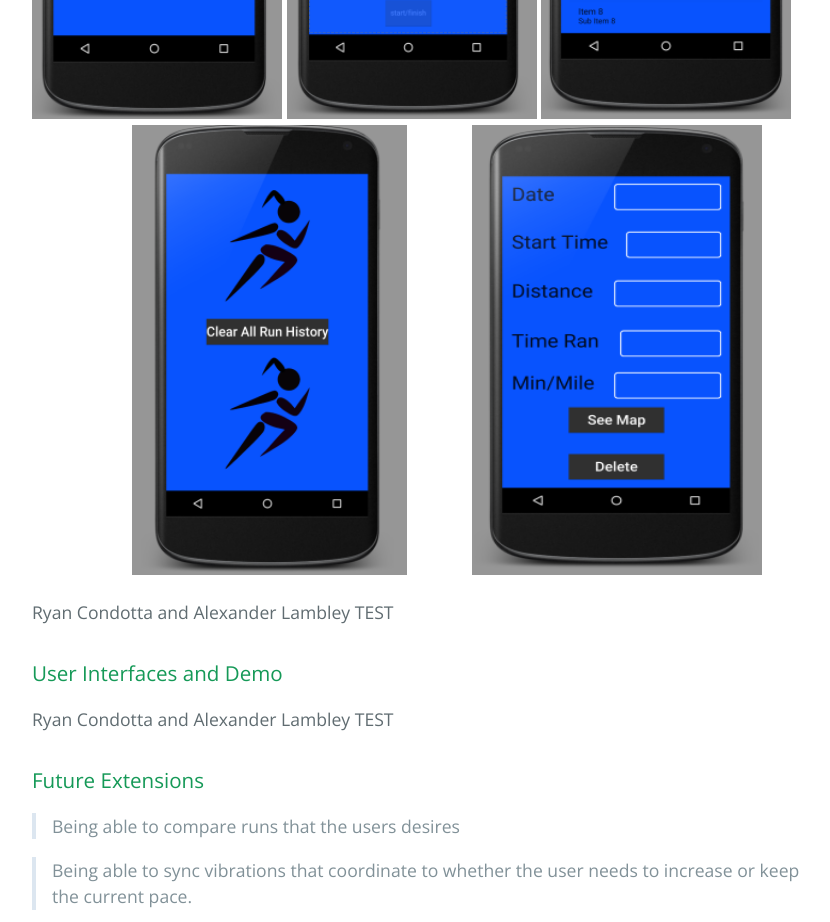
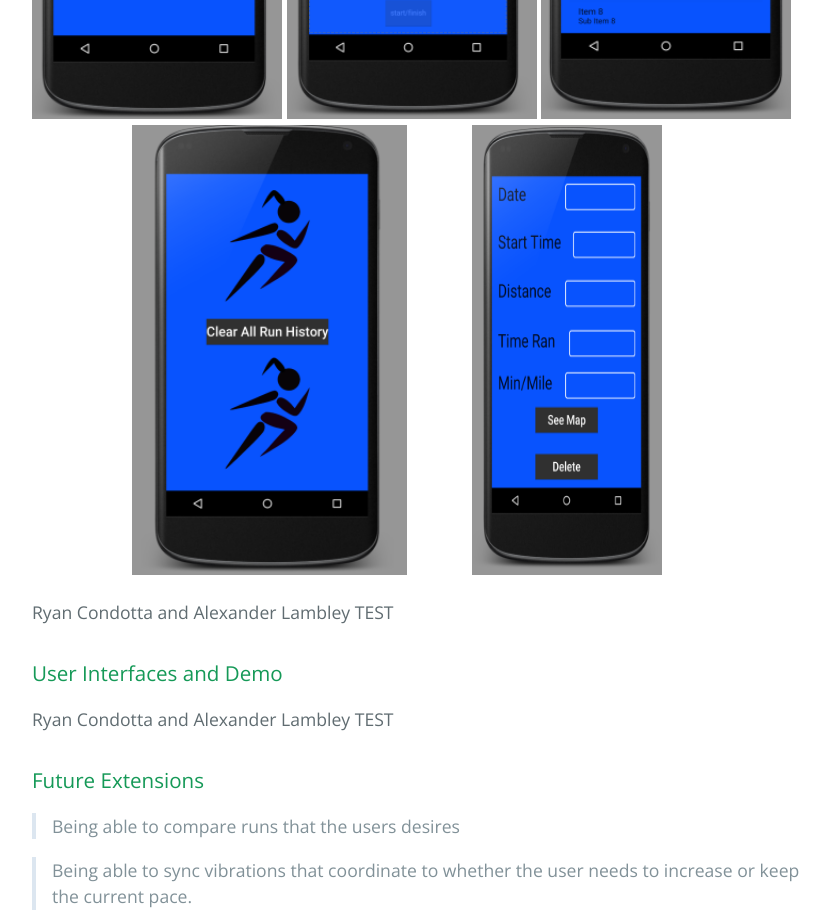
Before and after one commit to alambley/RunTrak, a plain HTML site: page index.html in a window 1280 px wide. Shown: the part 1480-2402 px from the top of the page, without its empty margins (192-1022 px from the left). Drawn offline with nearby package versions, Linux system fonts and the light colour scheme.

Commit message:
Update index.html

```diff
--- a/index.html
+++ b/index.html
@@ -63,7 +63,7 @@ been successful.</p>
 
 <img src="images/image4.png" style="padding-left:100px" alt="Smiley face" height="450" width="375">
 
-<img src="images/image5.png" style="padding-left:60px" alt="Smiley face" height="450" width="350">
+<img src="images/image5.png" style="padding-left:60px" alt="Smiley face" height="450" width="250">
 
 <p>Ryan Condotta and Alexander Lambley TEST</p>
 
```
